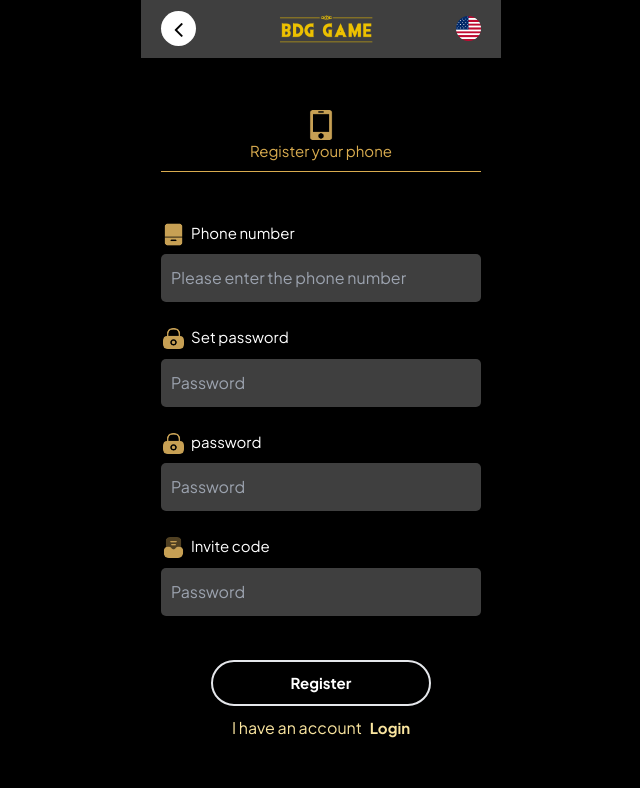
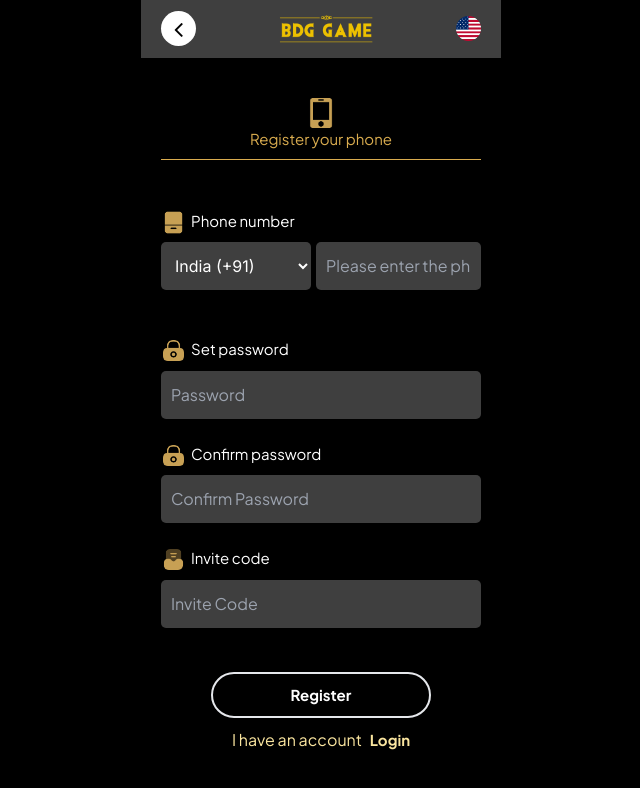
Before and after one commit to manthan3319/bigdaddygame, a Next.js app: page /Login/Register in a window 1280 px wide. Shown: the top 788 px of the page, without its empty margins (319-959 px from the left). Built offline with nearby package versions, Linux system fonts and the light colour scheme.

Commit message:
ragistration country code add

```diff
--- a/package.json
+++ b/package.json
@@ -13,6 +13,7 @@
     "react": "^18.3.1",
     "react-dom": "^18.3.1",
     "react-fade-in": "^2.0.1",
+    "react-select": "^5.8.0",
     "react-slick": "^0.30.2",
     "react-tabs": "^6.0.2",
     "sharp": "^0.33.4",
--- a/src/app/Login/Register/page.js
+++ b/src/app/Login/Register/page.js
@@ -1,37 +1,118 @@
-import React from 'react'
+"use client"
+import React, { useState } from 'react';
 import LoginMenu from '../LoginMenu/page';
 import mobileicon from '../../../../public/images/mobile3.png';
 import Image from 'next/image';
 import mobile2 from '../../../../public/images/mobile2.png';
 import password from '../../../../public/images/password.png';
 import invitcode from '../../../../public/images/invitcode.png';
+import Link from 'next/link';
 
-import Link from 'next/link';
+const countryCodes = [
+    { code: '+91', name: 'India' },
+    { code: '+1', name: 'USA' },
+    { code: '+44', name: 'UK' },
+    { code: '+61', name: 'Australia' },
+    { code: '+81', name: 'Japan' },
+    // Add more country codes as needed
+];
+
 const Register = () => {
+    const [selectedCode, setSelectedCode] = useState(countryCodes[0].code);
+    const [phoneNumber, setPhoneNumber] = useState('');
+
+    const handleCodeChange = (e) => {
+        setSelectedCode(e.target.value);
+    };
+
+    const handlePhoneNumberChange = (e) => {
+        setPhoneNumber(e.target.value);
+    };
+
     return (
         <>
             <LoginMenu />
             <div className='lg:max-w-[1440px] xl:px-[460px] mx-auto min-h-screen flex items-center justify-center'>
                 <div className='px-[20px] pt-[90px] pb-[40px] w-full max-w-md min-h-[640px] flex flex-col justify-center'>
                     <div className='text-center mb-[50px]'>
-                        <h1 className='text-[#D9AC4F] font-jakarta flex flex-col border-b-[1px] pb-[8px] border-[#D9AC4F] items-center text-[15px]'> <span><Image src={mobileicon} width={30} height={30} alt="img" /></span> <span>Register your phone</span></h1>
+                        <h1 className='text-[#D9AC4F] font-jakarta flex flex-col border-b-[1px] pb-[8px] border-[#D9AC4F] items-center text-[15px]'>
+                            <span><Image src={mobileicon} width={30} height={30} alt="img" /></span>
+                            <span>Register your phone</span>
+                        </h1>
                     </div>
                     <div>
-                        <span className='flex flex-row gap-[5px]'> <span><Image src={mobile2} alt='img' width={25} height={25} /></span> <label className="text-[15px] text-white font-jakarta inline-block mb-[10px]">Phone number</label></span>
-                        <input type='text' className='w-[100%] px-[10px] py-[12px] text-white font-jakarta bg-greey rounded-[5px]' placeholder='Please enter the phone number' /> <br /><br />
+                        <span className='flex flex-row gap-[5px]'>
+                            <span><Image src={mobile2} alt='img' width={25} height={25} /></span>
+                            <label className="text-[15px] text-white font-jakarta inline-block mb-[10px]">Phone number</label>
+                        </span>
+                        <div className='flex'>
+                                    <select
+                                        className='bg-greey text-white rounded-[5px] px-[10px]'
+                                        value={selectedCode}
+                                        onChange={handleCodeChange}
+                                    >
+                                        {countryCodes.map((country, index) => (
+                                            <option key={index} value={country.code}>
+                                                {country.name} ({country.code})
+                                            </option>
+                                        ))}
+                                    </select>
+                                    <input
+                                        type='text'
+                                        className='w-[100%] px-[10px] py-[12px] text-white font-jakarta bg-greey rounded-[5px] ml-[5px]'
+                                        placeholder='Please enter the phone number'
+                                        value={phoneNumber}
+                                        onChange={handlePhoneNumberChange}
+                                    />
+                                </div>
+                        <br /><br />
 
-                        <span className='flex flex-row gap-[5px]'> <span><Image src={password} alt='img' width={25} height={25} /></span><label className="text-[15px] text-white font-jakarta inline-block mb-[10px]">Set password</label></span>
-                        <input type='password' className='w-[100%] px-[10px] py-[12px] text-white font-jakarta bg-greey rounded-[5px]' placeholder='Password' /> <br /><br />
+                        <span className='flex flex-row gap-[5px]'>
+                            <span><Image src={password} alt='img' width={25} height={25} /></span>
+                            <label className="text-[15px] text-white font-jakarta inline-block mb-[10px]">Set password</label>
+                        </span>
+                        <input
+                            type='password'
+                            className='w-[100%] px-[10px] py-[12px] text-white font-jakarta bg-greey rounded-[5px]'
+                            placeholder='Password'
+                        />
+                        <br /><br />
 
-                        <span className='flex flex-row gap-[5px]'> <span><Image src={password} alt='img' width={25} height={25} /></span><label className="text-[15px] text-white font-jakarta inline-block mb-[10px]">password</label> </span>
-                        <input type='password' className='w-[100%] px-[10px] py-[12px] text-white font-jakarta bg-greey rounded-[5px]' placeholder='Password' /> <br /><br />
+                        <span className='flex flex-row gap-[5px]'>
+                            <span><Image src={password} alt='img' width={25} height={25} /></span>
+                            <label className="text-[15px] text-white font-jakarta inline-block mb-[10px]">Confirm password</label>
+                        </span>
+                        <input
+                            type='password'
+                            className='w-[100%] px-[10px] py-[12px] text-white font-jakarta bg-greey rounded-[5px]'
+                            placeholder='Confirm Password'
+                        />
+                        <br /><br />
 
-                        <span className='flex flex-row gap-[5px]'> <span><Image src={invitcode} alt='img' width={25} height={25} /></span><label className="text-[15px] text-white font-jakarta inline-block mb-[10px]">Invite code</label> </span>
-                        <input type='text' className='w-[100%] px-[10px] py-[12px] text-white font-jakarta bg-greey rounded-[5px]' placeholder='Password' /> <br /><br />
+                        <span className='flex flex-row gap-[5px]'>
+                            <span><Image src={invitcode} alt='img' width={25} height={25} /></span>
+                            <label className="text-[15px] text-white font-jakarta inline-block mb-[10px]">Invite code</label>
+                        </span>
+                        <input
+                            type='text'
+                            className='w-[100%] px-[10px] py-[12px] text-white font-jakarta bg-greey rounded-[5px]'
+                            placeholder='Invite Code'
+                        />
+                        <br /><br />
 
                         <div className='px-[50px] mt-[20px]'>
-                            <Link href="/" className='text-center font-jakarta font-bold text-[15px] w-[100%] text-white hover:text-black hover:bg-bg inline-block py-[10px] rounded-[50px] border-[2px] border-bg mb-[10px]'>Register</Link>
-                            <Link href="/Login" className='text-center font-jakarta inline-block w-[100%] text-yellowlight'> I have an account <span className='ml-[5px] font-bold text-[15px]'>Login</span></Link>
+                            <Link
+                                href="/"
+                                className='text-center font-jakarta font-bold text-[15px] w-[100%] text-white hover:text-black hover:bg-bg inline-block py-[10px] rounded-[50px] border-[2px] border-bg mb-[10px]'
+                            >
+                                Register
+                            </Link>
+                            <Link
+                                href="/Login"
+                                className='text-center font-jakarta inline-block w-[100%] text-yellowlight'
+                            >
+                                I have an account <span className='ml-[5px] font-bold text-[15px]'>Login</span>
+                            </Link>
                         </div>
                     </div>
                 </div>
--- a/src/app/Login/page.js
+++ b/src/app/Login/page.js
@@ -1,5 +1,5 @@
 "use client"
-import React from 'react';
+import React, { useState } from 'react';
 import LoginMenu from './LoginMenu/page';
 import Link from 'next/link';
 import { Tab, Tabs, TabList, TabPanel } from 'react-tabs';
@@ -11,7 +11,28 @@ import emailicon from '../../../public/images/email.png';
 import ForgetPass from '../ForgetPass/page';
 import mobile2 from '../../../public/images/mobile2.png';
 import password from '../../../public/images/password.png';
+
+const countryCodes = [
+    { code: '+91', name: 'India' },
+    { code: '+1', name: 'USA' },
+    { code: '+44', name: 'UK' },
+    { code: '+61', name: 'Australia' },
+    { code: '+81', name: 'Japan' },
+    // Add more country codes as needed
+];
+
 const Login = () => {
+    const [selectedCode, setSelectedCode] = useState(countryCodes[0].code);
+    const [phoneNumber, setPhoneNumber] = useState('');
+
+    const handleCodeChange = (e) => {
+        setSelectedCode(e.target.value);
+    };
+
+    const handlePhoneNumberChange = (e) => {
+        setPhoneNumber(e.target.value);
+    };
+
     return (
         <>
             <LoginMenu />
@@ -22,38 +43,132 @@ const Login = () => {
                             <div className=''>
                                 <TabList className="tablist_login flex flex-row justify-between">
                                     <Tab className="w-[50%] ">
-                                        <h1 className='p-[5px] font-jakarta text-[15px] flex flex-col gap-[2px] items-center'> <span><Image src={mobileicon} width={30} height={30} alt="img" /></span> <span>Log in with phone</span></h1>
+                                        <h1 className='p-[5px] font-jakarta text-[15px] flex flex-col gap-[2px] items-center'>
+                                            <span>
+                                                <Image src={mobileicon} width={30} height={30} alt="img" />
+                                            </span>
+                                            <span>Log in with phone</span>
+                                        </h1>
                                     </Tab>
                                     <Tab className="w-[50%]">
-                                        <h1 className='p-[5px] font-jakarta text-[15px] lex flex-col gap-[2px] items-center'><span className='flex justify-center gap-[3px]'><Image src={emailicon} alt='img' width={30} height={30} /> <Image src={usericon} alt='img' width={30} height={30} /></span> <span>Email / Account</span></h1>
+                                        <h1 className='p-[5px] font-jakarta text-[15px] lex flex-col gap-[2px] items-center'>
+                                            <span className='flex justify-center gap-[3px]'>
+                                                <Image src={emailicon} alt='img' width={30} height={30} />
+                                                <Image src={usericon} alt='img' width={30} height={30} />
+                                            </span>
+                                            <span>Email / Account</span>
+                                        </h1>
                                     </Tab>
                                 </TabList>
                             </div>
                         </div>
                         <TabPanel>
                             <div>
-                                <span className='flex flex-row gap-[2px]'> <span><Image src={mobile2} alt='img' width={25} height={25} /></span><label className="text-[18px] text-white font-jakarta inline-block mb-[10px]">Phone Number</label></span>
-                                <input type='text' className='w-[100%] px-[10px] py-[12px] text-white font-jakarta bg-greey rounded-[5px]' placeholder='Please enter the phone number' />  <br /><br />
+                                <span className='flex flex-row gap-[5px]'>
+                                    <span>
+                                        <Image src={mobile2} alt='img' width={25} height={25} />
+                                    </span>
+                                    <label className="text-[15px] text-white font-jakarta inline-block mb-[10px]">
+                                        Phone Number
+                                    </label>
+                                </span>
+                                <div className='flex'>
+                                    <select
+                                        className='bg-greey text-white rounded-[5px] px-[10px]'
+                                        value={selectedCode}
+                                        onChange={handleCodeChange}
+                                    >
+                                        {countryCodes.map((country, index) => (
+                                            <option key={index} value={country.code}>
+                                                {country.name} ({country.code})
+                                            </option>
+                                        ))}
+                                    </select>
+                                    <input
+                                        type='text'
+                                        className='w-[100%] px-[10px] py-[12px] text-white font-jakarta bg-greey rounded-[5px] ml-[5px]'
+                                        placeholder='Please enter the phone number'
+                                        value={phoneNumber}
+                                        onChange={handlePhoneNumberChange}
+                                    />
+                                </div>
+                                <br /><br />
 
-                                <span className='flex flex-row gap-[2px]'> <span><Image src={password} alt='img' width={25} height={25} /></span><label className="text-[18px] text-white font-jakarta inline-block mb-[10px]">Password</label></span>
-                                <input type='password' className='w-[100%] px-[10px] py-[12px] text-white font-jakarta bg-greey rounded-[5px]' placeholder='Password' /> <br /><br />
+                                <span className='flex flex-row gap-[5px]'>
+                                    <span>
+                                        <Image src={password} alt='img' width={25} height={25} />
+                                    </span>
+                                    <label className="text-[15px] text-white font-jakarta inline-block mb-[10px]">
+                                        Password
+                                    </label>
+                                </span>
+                                <input
+                                    type='password'
+                                    className='w-[100%] px-[10px] py-[12px] text-white font-jakarta bg-greey rounded-[5px]'
+                                    placeholder='Password'
+                                />
+                                <br /><br />
 
                                 <div className='px-[50px] mt-[20px]'>
-                                    <Link href="/" className='text-center font-jakarta font-bold text-[15px] w-[100%] text-white hover:text-black hover:bg-bg inline-block py-[10px] rounded-[50px] border-[2px] border-bg mb-[10px]'>Log in</Link>
-                                    <Link href="/Login/Register" className='text-center font-jakarta font-bold text-[15px] w-[100%] text-white hover:text-black hover:bg-bg inline-block py-[10px] rounded-[50px] border-[2px] border-bg mb-[10px]'>Register</Link>
+                                    <Link
+                                        href="/"
+                                        className='text-center font-jakarta font-bold text-[15px] w-[100%] text-white hover:text-black hover:bg-bg inline-block py-[10px] rounded-[50px] border-[2px] border-bg mb-[10px]'
+                                    >
+                                        Log in
+                                    </Link>
+                                    <Link
+                                        href="/Login/Register"
+                                        className='text-center font-jakarta font-bold text-[15px] w-[100%] text-white hover:text-black hover:bg-bg inline-block py-[10px] rounded-[50px] border-[2px] border-bg mb-[10px]'
+                                    >
+                                        Register
+                                    </Link>
                                 </div>
                             </div>
                         </TabPanel>
                         <TabPanel>
                             <div>
-                                <span className='flex flex-row gap-[5px]'> <span><Image src={emailnumber} alt='img' width={25} height={25} /></span> <label className="text-[18px] text-white font-jakarta inline-block mb-[4px]">Email / Account Log in</label> </span>
-                                <input type='text' className='w-[100%] px-[10px] py-[12px] text-white font-jakarta bg-greey rounded-[5px]' placeholder='Please input your email' /> <br /><br />
+                                <span className='flex flex-row gap-[5px]'>
+                                    <span>
+                                        <Image src={emailnumber} alt='img' width={25} height={25} />
+                                    </span>
+                                    <label className="text-[15px] text-white font-jakarta inline-block mb-[10px]">
+                                        Email / Account Log in
+                                    </label>
+                                </span>
+                                <input
+                                    type='text'
+                                    className='w-[100%] px-[10px] py-[12px] text-white font-jakarta bg-greey rounded-[5px]'
+                                    placeholder='Please input your email'
+                                />
+                                <br /><br />
 
-                                <span className='flex flex-row gap-[5px]'> <span><Image src={password} alt='img' width={25} height={25} /></span> <label className="text-[18px] text-white font-jakarta inline-block mb-[4px]">Password</label> </span>
-                                <input type='password' className='w-[100%] px-[10px] py-[12px] text-white font-jakarta bg-greey rounded-[5px]' placeholder='Password' /> <br /><br />
+                                <span className='flex flex-row gap-[5px]'>
+                                    <span>
+                                        <Image src={password} alt='img' width={25} height={25} />
+                                    </span>
+                                    <label className="text-[15px] text-white font-jakarta inline-block mb-[10px]">
+                                        Password
+                                    </label>
+                                </span>
+                                <input
+                                    type='password'
+                                    className='w-[100%] px-[10px] py-[12px] text-white font-jakarta bg-greey rounded-[5px]'
+                                    placeholder='Password'
+                                />
+                                <br /><br />
                                 <div className='px-[50px] mt-[20px]'>
-                                    <Link href="/" className='text-center font-jakarta font-bold text-[15px] w-[100%] text-white hover:text-black hover:bg-bg inline-block py-[10px] rounded-[50px] border-[2px] border-bg mb-[10px]'>Log in</Link>
-                                    <Link href="/Login/Register" className='text-center font-jakarta font-bold text-[15px] w-[100%] text-white hover:text-black hover:bg-bg inline-block py-[10px] rounded-[50px] border-[2px] border-bg mb-[10px]'>Register</Link>
+                                    <Link
+                                        href="/"
+                                        className='text-center font-jakarta font-bold text-[15px] w-[100%] text-white hover:text-black hover:bg-bg inline-block py-[10px] rounded-[50px] border-[2px] border-bg mb-[10px]'
+                                    >
+                                        Log in
+                                    </Link>
+                                    <Link
+                                        href="/Login/Register"
+                                        className='text-center font-jakarta font-bold text-[15px] w-[100%] text-white hover:text-black hover:bg-bg inline-block py-[10px] rounded-[50px] border-[2px] border-bg mb-[10px]'
+                                    >
+                                        Register
+                                    </Link>
                                 </div>
                             </div>
                         </TabPanel>
```
Also changed, not shown: 1 other file (tests, documents, lock files or other folders).
